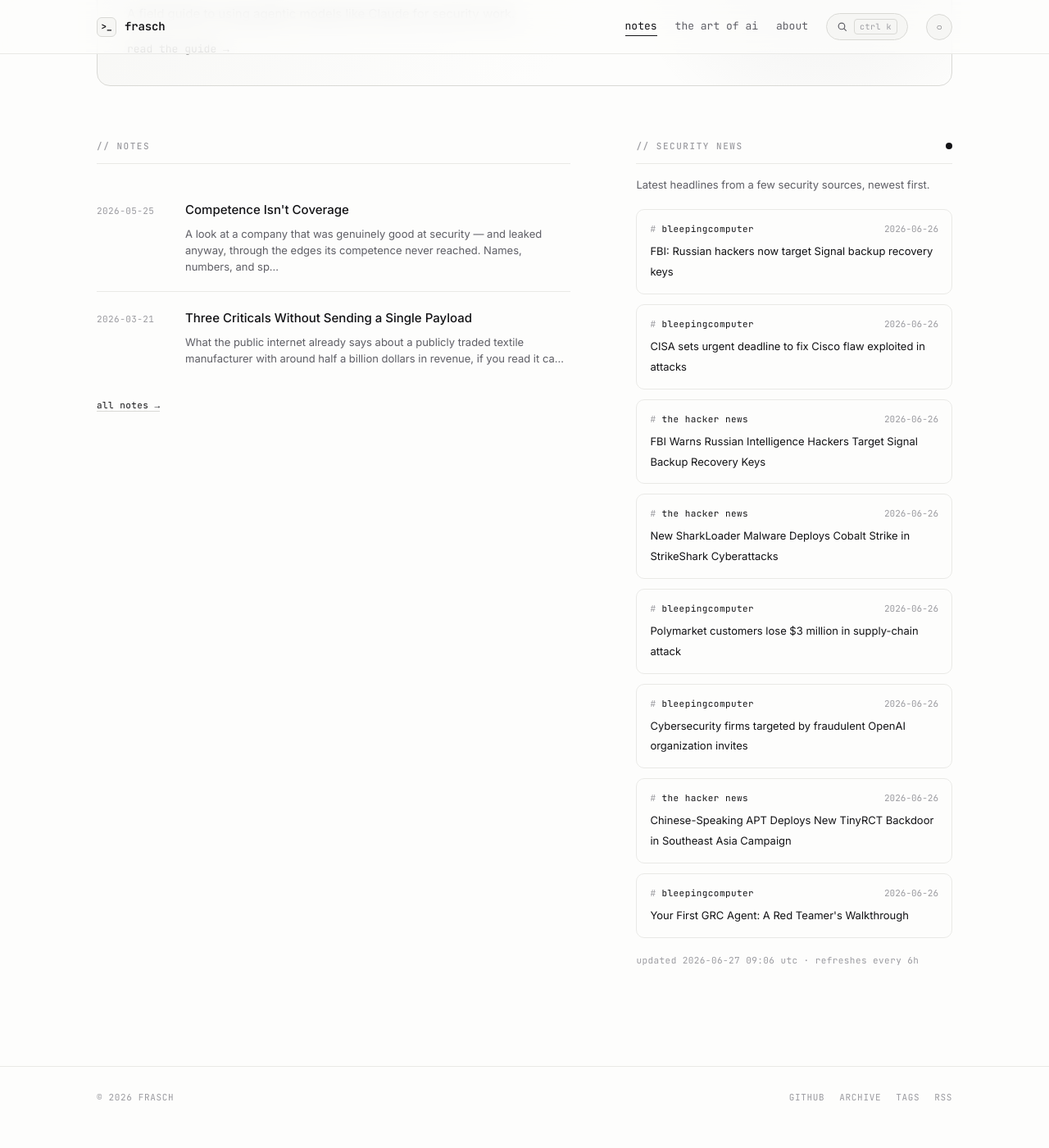
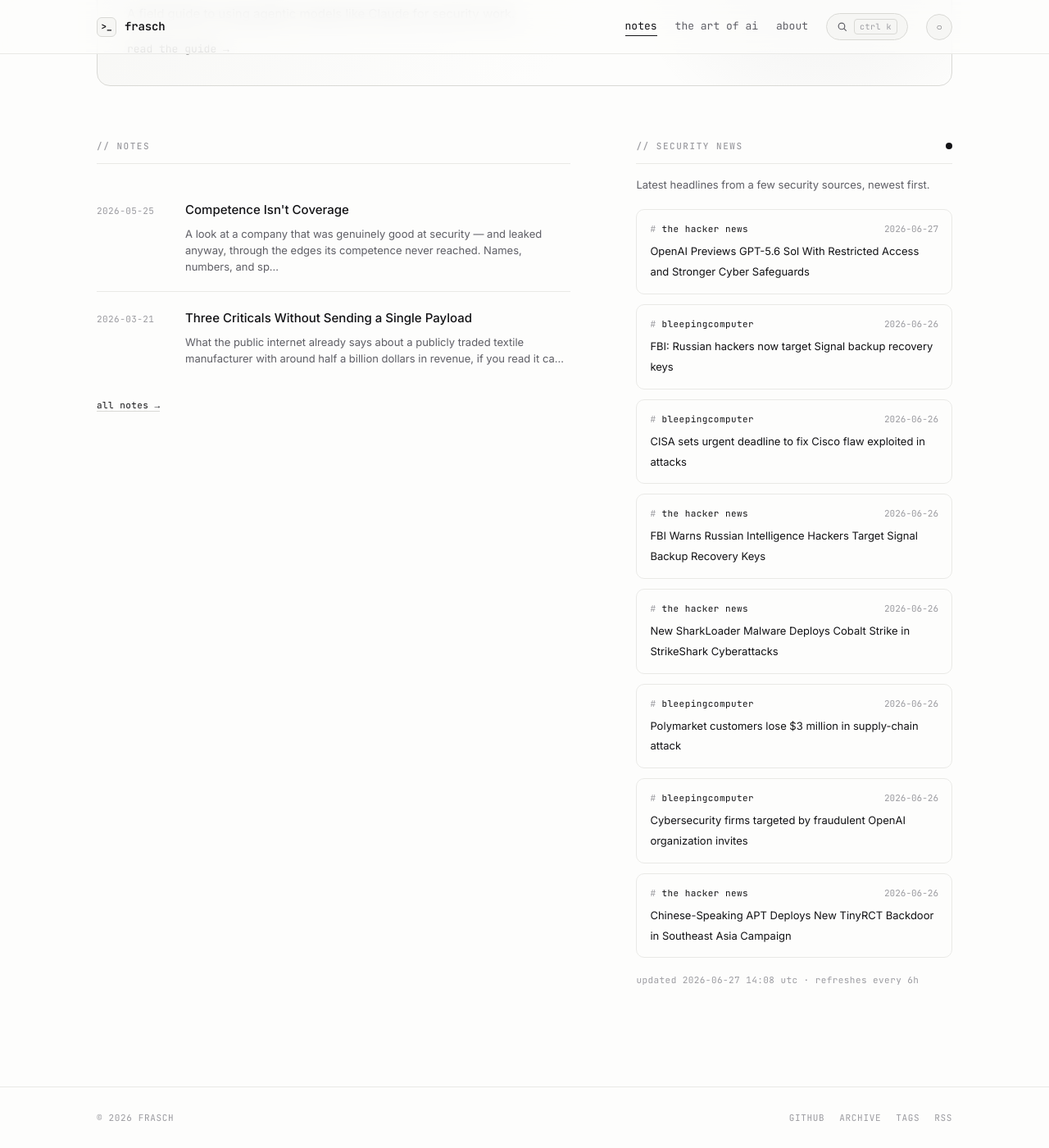
Before and after one commit to whoisfrasch/frasch, a Jekyll site: the page built from index.html, in a window 1280 px wide and 1400 px high, scrolled down 615 px. Shown: the whole window at 82% size. Built offline with Jekyll 4.4.1, drawn with Linux system fonts in a browser that asks for light colours; before the commit the page ends 1990 px from its top, so only the background shows below that.

Commit message:
Refresh security news feed

```diff
--- a/_data/news.json
+++ b/_data/news.json
@@ -1,6 +1,12 @@
 {
-  "updated": "2026-06-27T09:06:49Z",
+  "updated": "2026-06-27T14:08:21Z",
   "items": [
+    {
+      "source": "the hacker news",
+      "title": "OpenAI Previews GPT-5.6 Sol With Restricted Access and Stronger Cyber Safeguards",
+      "link": "https://thehackernews.com/2026/06/openai-limits-gpt-56-rollout-as-sol.html",
+      "date": "2026-06-27T12:19:37Z"
+    },
     {
       "source": "bleepingcomputer",
       "title": "FBI: Russian hackers now target Signal backup recovery keys",
@@ -42,12 +48,6 @@
       "title": "Chinese-Speaking APT Deploys New TinyRCT Backdoor in Southeast Asia Campaign",
       "link": "https://thehackernews.com/2026/06/chinese-speaking-apt-deploys-new.html",
       "date": "2026-06-26T16:21:25Z"
-    },
-    {
-      "source": "bleepingcomputer",
-      "title": "Your First GRC Agent: A Red Teamer's Walkthrough",
-      "link": "https://www.bleepingcomputer.com/news/security/your-first-grc-agent-a-red-teamers-walkthrough/",
-      "date": "2026-06-26T14:01:11Z"
     }
   ]
 }
```
